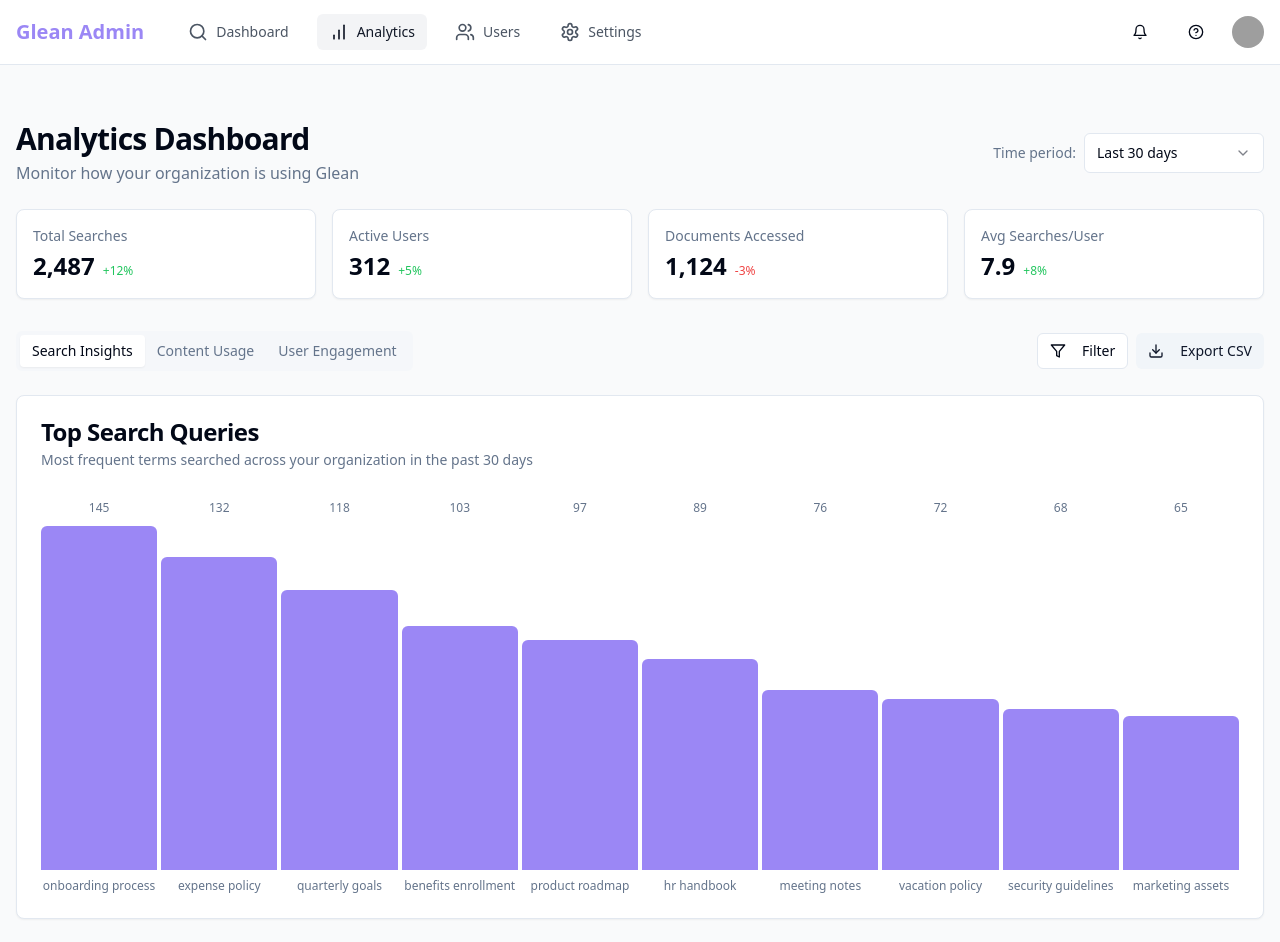
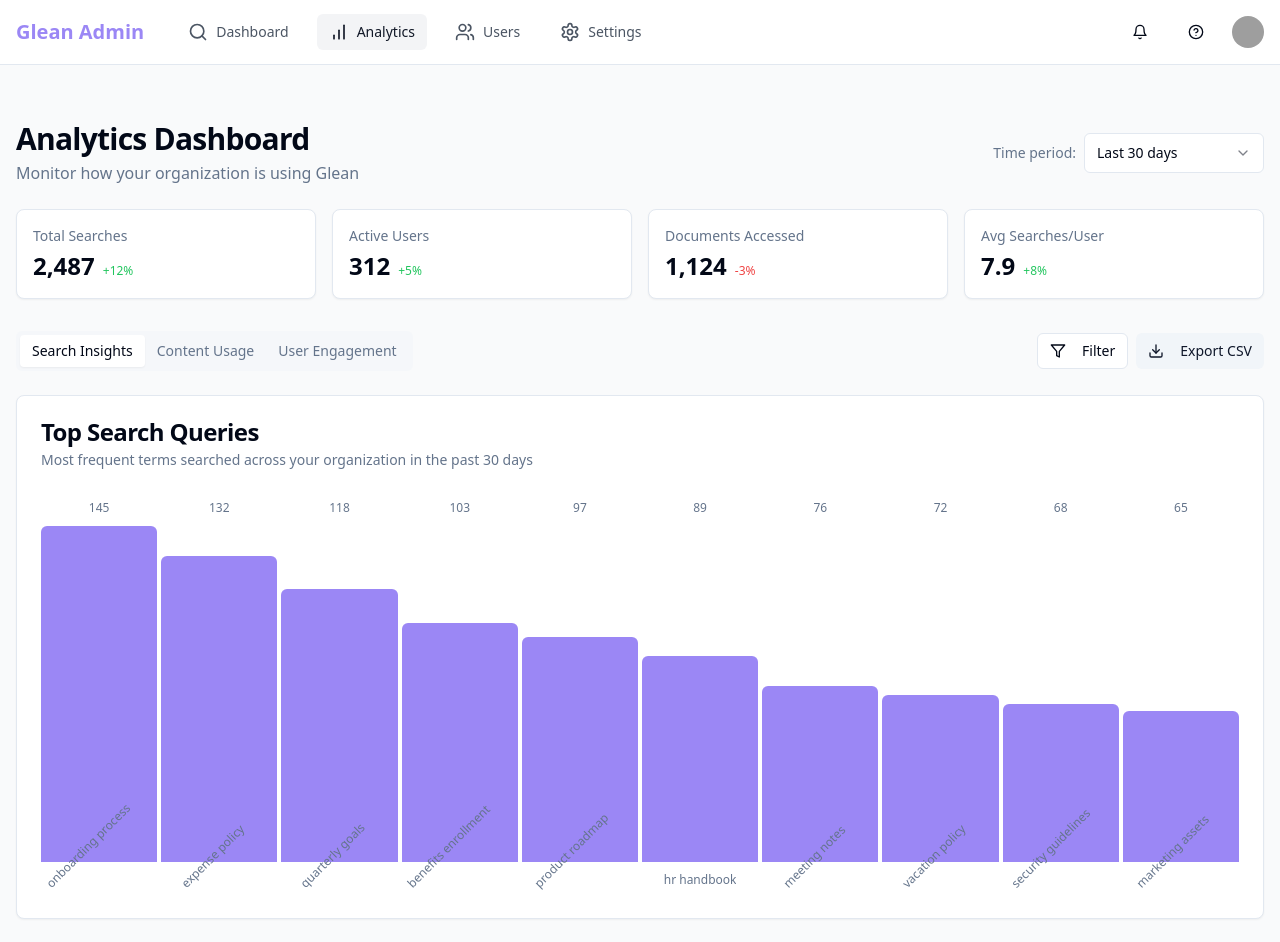
Before and after one commit to pauly7610/glean-insight-hub, a React (Vite) app: page /analytics in a window 1280 px wide. Shown: the top 942 px of the page. Built offline with nearby package versions, Linux system fonts and the light colour scheme; grey boxes are pictures that could not be loaded.

Commit message:
Fix: Improve x-axis label readability
Improve the x-axis labels in the bar chart to prevent cluttering.

```diff
--- a/src/components/ui/chart.tsx
+++ b/src/components/ui/chart.tsx
@@ -69,15 +69,26 @@ export const BarChart: React.FC<BarChartProps> = ({ data, height = 300 }) => {
           })}
         </div>
 
-        {/* X-axis labels */}
+        {/* X-axis labels - improved with better handling for long labels */}
         <div className="mt-2 flex space-x-1">
-          {data.labels.map((label) => (
-            <div key={`label-${label}`} className="flex-1 text-center">
-              <span className="text-xs text-muted-foreground block truncate" title={label}>
-                {label}
-              </span>
-            </div>
-          ))}
+          {data.labels.map((label) => {
+            // Determine if we need to truncate based on label length
+            const shouldRotate = label.length > 12;
+
+            return (
+              <div
+                key={`label-${label}`}
+                className="flex-1 text-center"
+              >
+                <span
+                  className={`text-xs text-muted-foreground inline-block max-w-full ${shouldRotate ? 'transform -rotate-45 origin-top-left translate-y-1 whitespace-nowrap' : 'truncate'}`}
+                  title={label} // Show full label on hover
+                >
+                  {shouldRotate ? label : label.length > 15 ? `${label.substring(0, 12)}...` : label}
+                </span>
+              </div>
+            );
+          })}
         </div>
       </div>
     </div>
```
